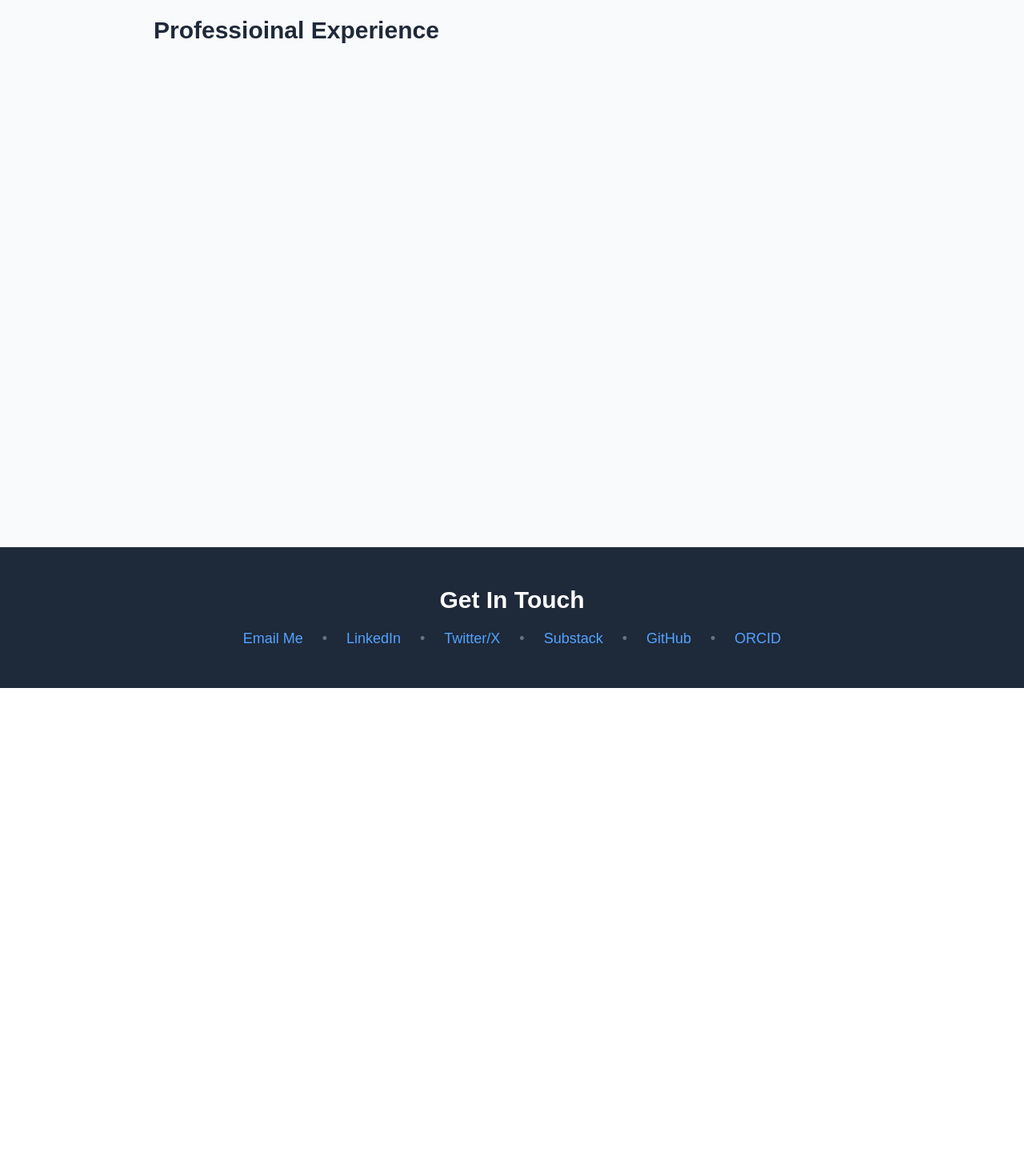
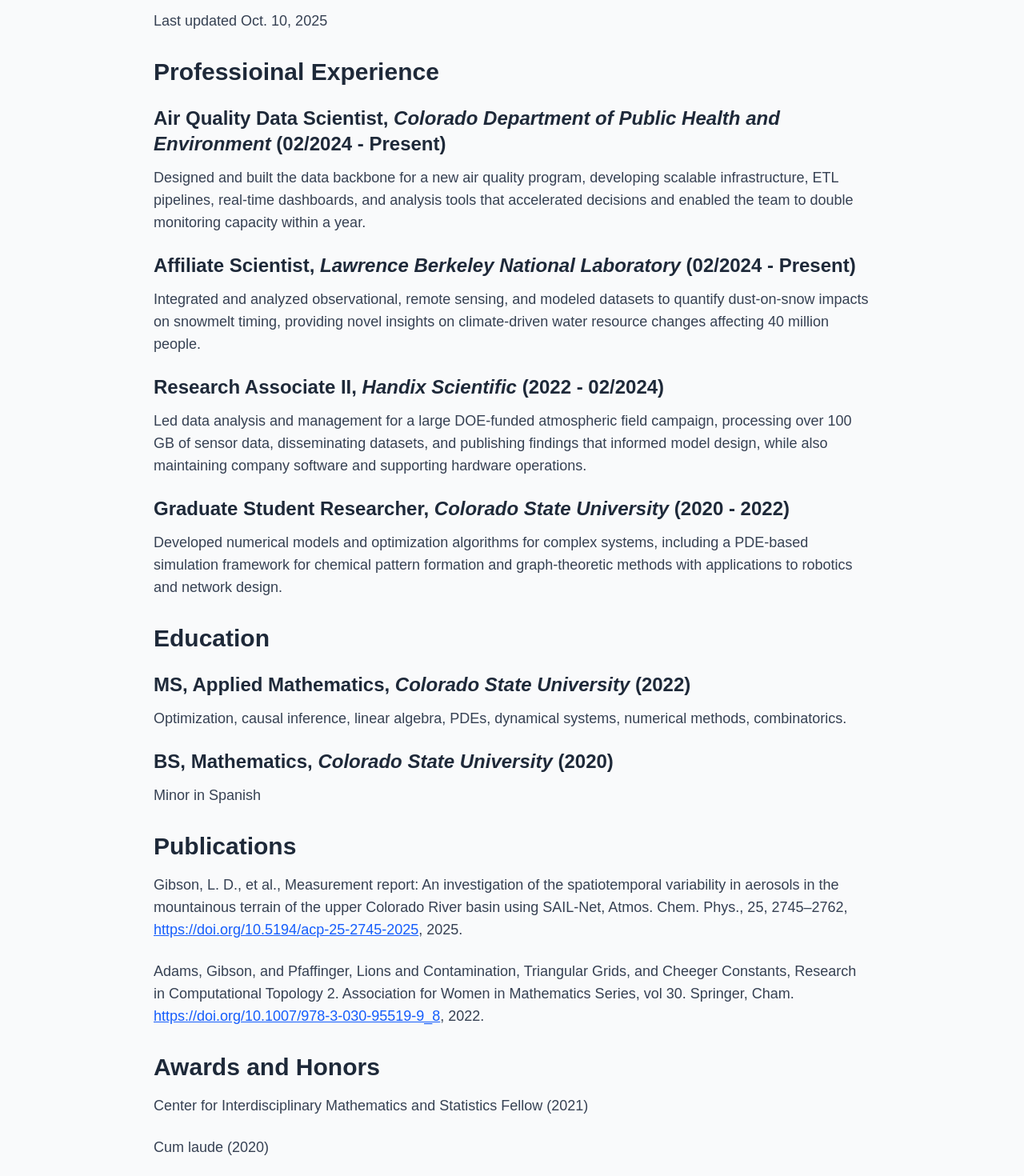
Before and after one commit to leahgibson/leah-gibson-website, a Next.js app: page /background in a window 1280 px wide. Shown: the part 180-1650 px from the top of the page at 80% size. Before the commit the page ends 1040 px from the top, so only its background shows below. Built offline with nearby package versions, Linux system fonts and the light colour scheme.

Commit message:
update background info

```diff
--- a/app/background/page.js
+++ b/app/background/page.js
@@ -8,10 +8,106 @@
         <main className="min-h-screen bg-gray-50 py-16 px-6">
         <div className="max-w-4xl mx-auto">
             <h1 className="text-4xl font-bold mb-6 text-gray-800">Background</h1>
-            {/* Section Header (H2) */}
+
+            <p className="text-lg text-gray-700 mb-6">
+                Last updated Oct. 10, 2025
+            </p>
+
             <h2 className="text-3xl font-bold mb-4 text-gray-800 mt-8">
                 Professioinal Experience
             </h2>
+
+            <h3 className="text-2xl font-semibold mb-3 text-gray-800 mt-6">
+            Air Quality Data Scientist, <em className="italic">Colorado Department of Public Health and Environment</em> (02/2024 - Present)
+            </h3>
+            <p className="text-lg text-gray-700 mb-6">
+                Designed and built the data backbone for a new air quality program, developing scalable infrastructure, ETL pipelines, real-time dashboards, and analysis tools that accelerated decisions and enabled the team to double monitoring capacity within a year.
+            </p>
+
+            <h3 className="text-2xl font-semibold mb-3 text-gray-800 mt-6">
+            Affiliate Scientist, <em className="italic">Lawrence Berkeley National Laboratory</em> (02/2024 - Present)
+            </h3>
+            <p className="text-lg text-gray-700 mb-6">
+                Integrated and analyzed observational, remote sensing, and modeled datasets to quantify dust-on-snow impacts on snowmelt timing, providing novel insights on climate-driven water resource changes affecting 40 million people.
+            </p>
+
+            <h3 className="text-2xl font-semibold mb-3 text-gray-800 mt-6">
+            Research Associate II, <em className="italic">Handix Scientific</em> (2022 - 02/2024)
+            </h3>
+            <p className="text-lg text-gray-700 mb-6">
+                Led data analysis and management for a large DOE-funded atmospheric field campaign, processing over 100 GB of sensor data, disseminating datasets, and publishing findings that informed model design, while also maintaining company software and supporting hardware operations.
+            </p>
+
+            <h3 className="text-2xl font-semibold mb-3 text-gray-800 mt-6">
+            Graduate Student Researcher, <em className="italic">Colorado State University</em> (2020 - 2022)
+            </h3>
+            <p className="text-lg text-gray-700 mb-6">
+                Developed numerical models and optimization algorithms for complex systems, including a PDE-based simulation framework for chemical pattern formation and graph-theoretic methods with applications to robotics and network design.
+            </p>
+
+            <h2 className="text-3xl font-bold mb-4 text-gray-800 mt-8">
+                Education
+            </h2>
+
+            <h3 className="text-2xl font-semibold mb-3 text-gray-800 mt-6">
+            MS, Applied Mathematics, <em className="italic">Colorado State University</em> (2022)
+            </h3>
+            <p className="text-lg text-gray-700 mb-6">
+                Optimization, causal inference, linear algebra, PDEs, dynamical systems, numerical methods, combinatorics.
+            </p>
+
+            <h3 className="text-2xl font-semibold mb-3 text-gray-800 mt-6">
+            BS, Mathematics, <em className="italic">Colorado State University</em> (2020)
+            </h3>
+            <p className="text-lg text-gray-700 mb-6">
+                Minor in Spanish
+            </p>
+
+            <h2 className="text-3xl font-bold mb-4 text-gray-800 mt-8">
+                Publications
+            </h2>
+            <p className="text-lg text-gray-700 mb-6">
+                Gibson, L. D., et al., Measurement report: An investigation of the spatiotemporal variability in aerosols in the mountainous terrain of the upper Colorado River basin using SAIL-Net, Atmos. Chem. Phys., 25, 2745–2762,{' '}
+                <a
+                href="https://doi.org/10.5194/acp-25-2745-2025"
+                target="_blank"
+                rel="noopener noreferrer"
+                className="text-blue-600 hover:text-blue-800 underline"
+                >
+                https://doi.org/10.5194/acp-25-2745-2025
+            </a>
+            , 2025.
+            </p>
+
+            <p className="text-lg text-gray-700 mb-6">
+                Adams, Gibson, and Pfaffinger, Lions and Contamination, Triangular Grids, and Cheeger Constants, Research in Computational Topology 2. Association for Women in Mathematics Series, vol 30. Springer, Cham.{' '}
+                <a
+                href="https://doi.org/10.1007/978-3-030-95519-9_8"
+                target="_blank"
+                rel="noopener noreferrer"
+                className="text-blue-600 hover:text-blue-800 underline"
+                >
+                https://doi.org/10.1007/978-3-030-95519-9_8
+            </a>
+            , 2022.
+            </p>
+
+
+            <h2 className="text-3xl font-bold mb-4 text-gray-800 mt-8">
+                Awards and Honors
+            </h2>
+
+            <p className="text-lg text-gray-700 mb-6">
+                Center for Interdisciplinary Mathematics and Statistics Fellow (2021)
+            </p>
+            <p className="text-lg text-gray-700 mb-6">
+                Cum laude (2020)
+            </p>
+            <p className="text-lg text-gray-700 mb-6">
+                Boettcher Scholar (2017)
+            </p>
+
+
         </div>
         </main>
         <Footer />
```
